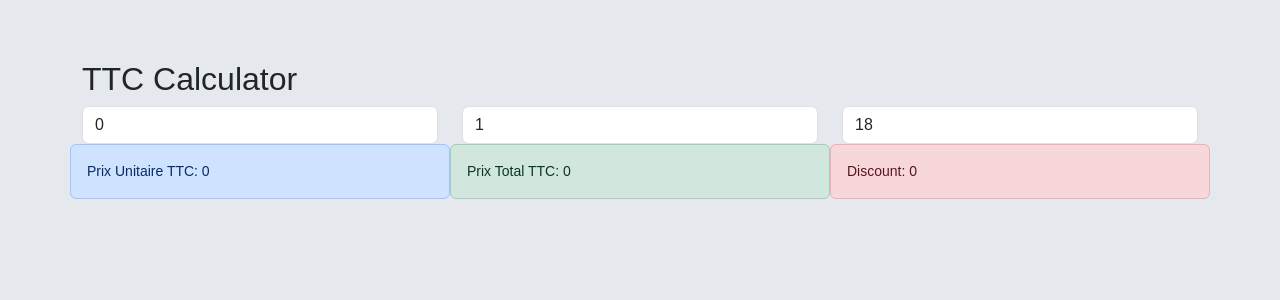
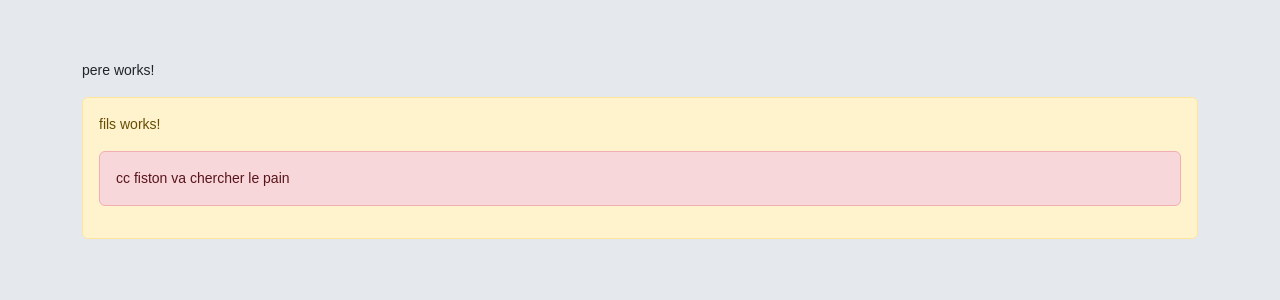
Before and after one commit to aymensellaouti/ngM2i10626, an Angular app: page / in a window 1280 px wide. Shown: the top 300 px of the page. Built offline with nearby package versions, Linux system fonts and the light colour scheme.

Commit message:
exemple communication intercomposants

```diff
--- a/src/app/app.html
+++ b/src/app/app.html
@@ -1 +1 @@
-<app-ttc/>
+<app-pere/>
--- a/src/app/app.ts
+++ b/src/app/app.ts
@@ -1,11 +1,12 @@
 import { Component } from '@angular/core';
 import { TtcComponent } from "./signals/ttc/ttc.component";
+import { Pere } from "./commInterCompo/pere/pere";
 
 @Component({
   // Si tu veux appeler ce composant crée une balsie <app-root/>
   selector: 'app-root',
   // importe tous ce qui est nécessaire pour le HTML
-  imports: [TtcComponent],
+  imports: [TtcComponent, Pere],
   // c'est le html que je gére (moi le composant)
   templateUrl: './app.html',
   // Le style associé uniquement à ce composant
--- /dev/null
+++ b/src/app/commInterCompo/fils/fils.html
@@ -0,0 +1,4 @@
+<p (click)="onSendMessageToPapa()">fils works!</p>
+<div class="alert alert-danger">
+  {{messageDePapa()}}
+</div>
--- /dev/null
+++ b/src/app/commInterCompo/fils/fils.ts
@@ -0,0 +1,23 @@
+import { Component, input, Input, output } from '@angular/core';
+
+@Component({
+  selector: 'app-fils',
+  imports: [],
+  templateUrl: './fils.html',
+  styleUrl: './fils.css',
+})
+export class Fils {
+  // @Input()
+  messageDePapa = input.required({
+    alias: 'message',
+    // transform: (valeur) => {
+    //   return "Papa a dit : " + valeur
+    // }
+  });
+
+  sendMessageToPapa = output<string>();
+
+  onSendMessageToPapa() {
+    this.sendMessageToPapa.emit("ok mais je vais garder la monnaie :D")
+  }
+}
--- /dev/null
+++ b/src/app/commInterCompo/pere/pere.html
@@ -0,0 +1,27 @@
+<p>pere works!</p>
+<div class="alert alert-warning">
+  <app-fils (sendMessageToPapa)="processMsg($event)" [message]="'cc fiston va chercher le pain'"/>
+</div>
+
+<!-- <div style="color: white; background-color: red; padding: 2px;">
+  test
+  <div style="color: white; background-color: yellow; padding: 2px;">
+    test
+    <div style="color: white; background-color: black; padding: 2px;">
+      test
+    </div>
+  </div>
+</div>
+
+<ol>
+  <li>1</li>
+  <li>1</li>
+  <li>1</li>
+  <li>1</li>
+  <li>1</li>
+  <li>1</li>
+  <li>1</li>
+  <li>1</li>
+  <li>1</li>
+  <li>1</li>
+</ol> -->
--- /dev/null
+++ b/src/app/commInterCompo/pere/pere.ts
@@ -0,0 +1,14 @@
+import { Component } from '@angular/core';
+import { Fils } from "../fils/fils";
+
+@Component({
+  selector: 'app-pere',
+  imports: [Fils],
+  templateUrl: './pere.html',
+  styleUrl: './pere.css',
+})
+export class Pere {
+  processMsg(message: string) {
+    alert(message)
+  }
+}
```
Also changed, not shown: src/app/commInterCompo/fils/fils.css (added), src/app/commInterCompo/pere/pere.css (added), 2 other files (tests, documents, lock files or other folders).
